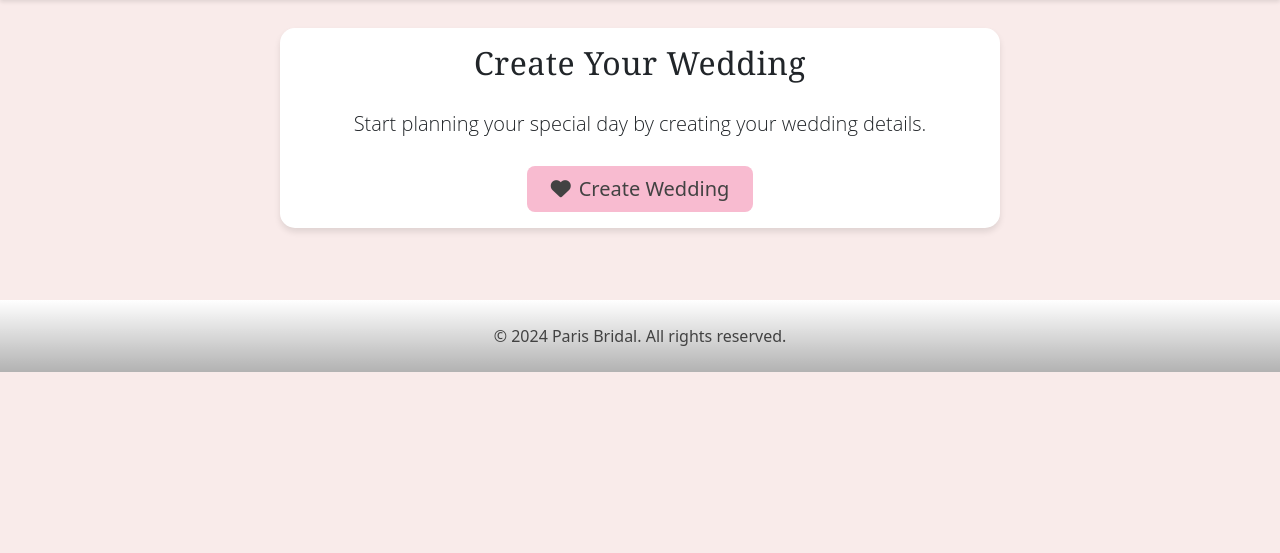
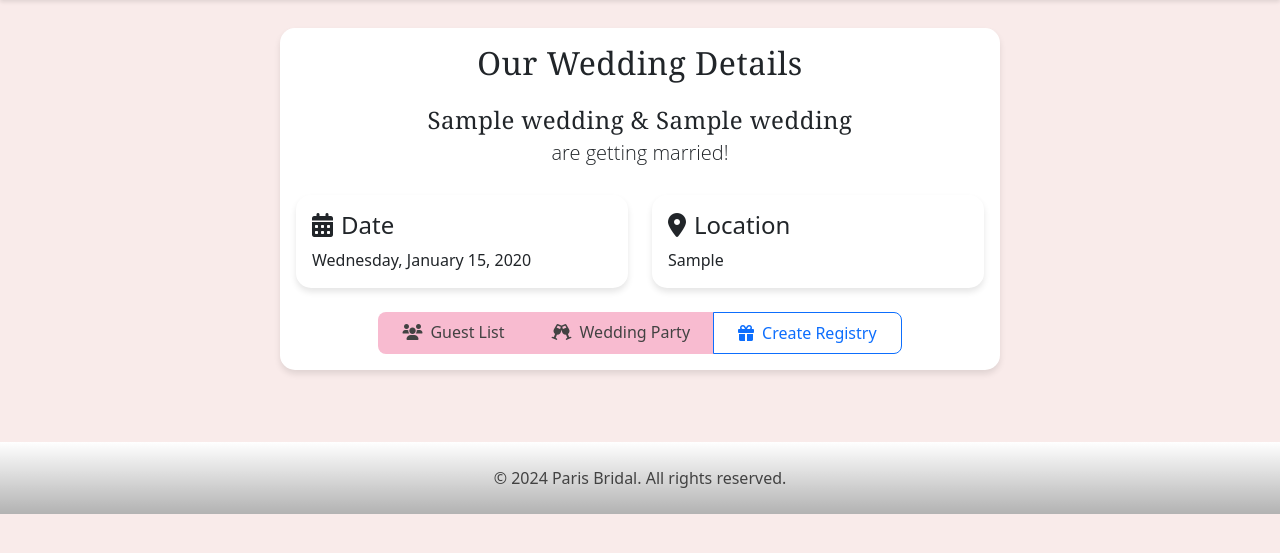
Before and after one commit to Irvarr/parisbridal, a Flask app: page /guest/wedding-details/1 in a window 1280 px wide. Shown: the part 56-609 px from the top of the page. Run offline with Flask 3, Linux system fonts and the light colour scheme; a user stored in the database is signed in; tables that the repository leaves empty hold one stand-in row (values such as "Sample post").

Commit message:
Agent query: Can you check if the wedding details page shows the 'Create Registry' button when no registry exists, and 'Our Registry' button when a registry exists?
Fix: Resolved issue with missing registry feature; updated templates and routes to correctly display and link registry information.

Screenshot: https://storage.googleapis.com/screenshot-production-us-central1/0fcf7169-087e-4111-bd6f-826c539dd0e3/685b35e8-d574-4bce-b644-4db51e8cc915.jpg

```diff
--- a/routes.py
+++ b/routes.py
@@ -109,7 +109,9 @@ def wedding_details(event_id):
         return redirect(url_for('main.profile'))
 
     logger.debug(f"Found wedding: {wedding.id}")
-    return render_template('guest/wedding_details.html', wedding=wedding)
+    return render_template('guest/wedding_details.html',
+                         wedding=wedding,
+                         Registry=Registry)  # Make Registry model available in template
 
 @guest.route('/quinceanera-details/<int:event_id>')
 @login_required
--- a/templates/guest/wedding_details.html
+++ b/templates/guest/wedding_details.html
@@ -4,13 +4,13 @@
 <div class="container">
     <div class="row justify-content-center">
         <div class="col-md-8">
-            {% if current_user.wedding %}
+            {% if wedding %}
                 <div class="card">
                     <div class="card-body">
                         <h2 class="card-title text-center mb-4">Our Wedding Details</h2>
 
                         <div class="text-center mb-4">
-                            <h3 class="mb-0">{{ current_user.wedding.partner1_name }} & {{ current_user.wedding.partner2_name }}</h3>
+                            <h3 class="mb-0">{{ wedding.partner1_name }} & {{ wedding.partner2_name }}</h3>
                             <p class="lead">are getting married!</p>
                         </div>
 
@@ -21,7 +21,7 @@
                                         <h4 class="card-title">
                                             <i class="fas fa-calendar-alt me-2"></i>Date
                                         </h4>
-                                        <p class="card-text">{{ current_user.wedding.celebration_date.strftime('%A, %B %d, %Y') }}</p>
+                                        <p class="card-text">{{ wedding.celebration_date.strftime('%A, %B %d, %Y') }}</p>
                                     </div>
                                 </div>
                             </div>
@@ -33,8 +33,8 @@
                                             <i class="fas fa-map-marker-alt me-2"></i>Location
                                         </h4>
                                         <p class="card-text">
-                                            {% if current_user.wedding.celebration_location %}
-                                                {{ current_user.wedding.celebration_location }}
+                                            {% if wedding.celebration_location %}
+                                                {{ wedding.celebration_location }}
                                             {% else %}
                                                 <span class="text-muted">To be announced</span>
                                             {% endif %}
@@ -49,16 +49,17 @@
                                 <a href="{{ url_for('guest.list_guests') }}" class="btn btn-primary">
                                     <i class="fas fa-users me-2"></i>Guest List
                                 </a>
-                                <a href="{{ url_for('guest.wedding_party', event_id=current_user.wedding.id) }}" class="btn btn-primary">
+                                <a href="{{ url_for('guest.wedding_party', event_id=wedding.id) }}" class="btn btn-primary">
                                     <i class="fas fa-glass-cheers me-2"></i>Wedding Party
                                 </a>
-                                {% if current_user.registry %}
-                                    <a href="{{ url_for('registry.edit', registry_id=current_user.registry.id) }}"
+                                {% set registry = Registry.query.filter_by(event_id=wedding.id, event_type='wedding').first() %}
+                                {% if registry %}
+                                    <a href="{{ url_for('registry.edit', registry_id=registry.id) }}"
                                        class="btn btn-outline-primary">
                                         <i class="fas fa-gift me-2"></i>Our Registry
                                     </a>
                                 {% else %}
-                                    <a href="{{ url_for('registry.create') }}"
+                                    <a href="{{ url_for('registry.create', event_type='wedding', event_id=wedding.id) }}"
                                        class="btn btn-outline-primary">
                                         <i class="fas fa-gift me-2"></i>Create Registry
                                     </a>
```
